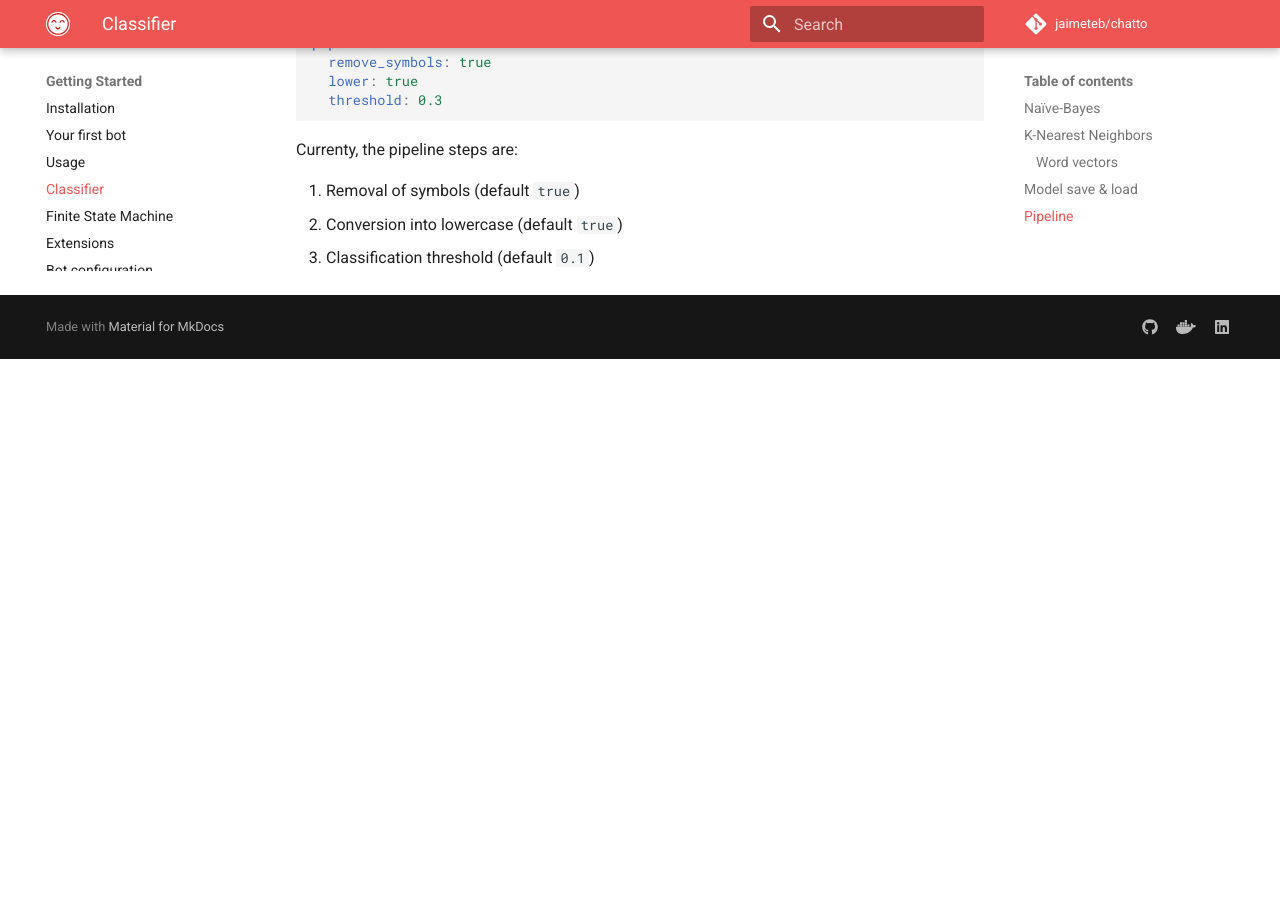
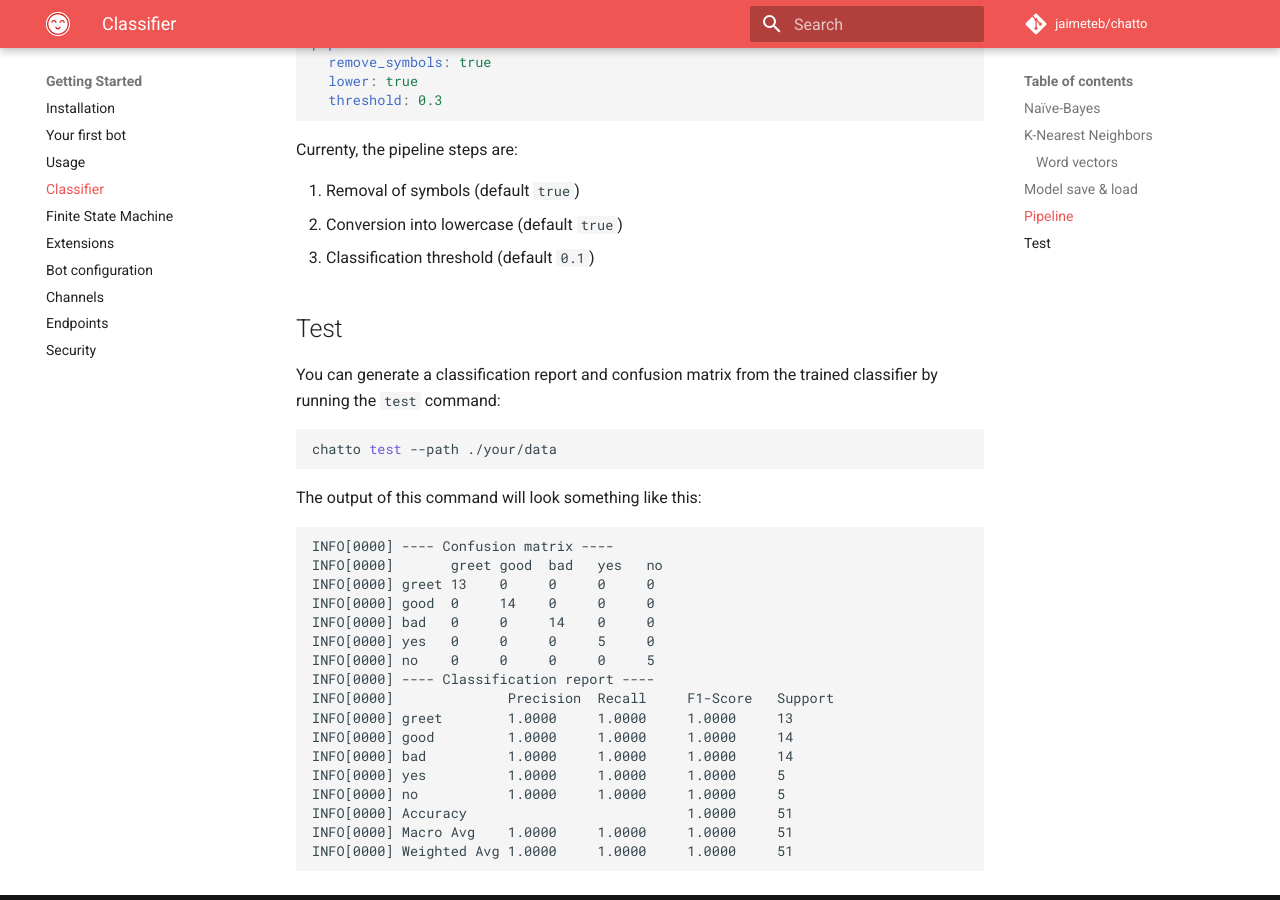
Before and after one commit to jaimeteb/chatto, an MkDocs documentation site: the page built from docs/classifier.md, in a window 1280 px wide and 900 px high, scrolled down 2454 px. Built offline with MkDocs 1.6.1 and Material for MkDocs 9.7.7, drawn with Linux system fonts in a browser that asks for light colours; comment, search, counter and statistics services are not loaded; before the commit the page ends 2813 px from its top, so only the background shows below that.

Commit message:
Update docs

````diff
--- a/docs/classifier.md
+++ b/docs/classifier.md
@@ -105,3 +105,33 @@
 1. Removal of symbols (default `true`)
 2. Conversion into lowercase (default `true`)
 3. Classification threshold (default `0.1`)
+
+## Test
+
+You can generate a classification report and confusion matrix from the trained classifier by running the `test` command:
+
+```bash
+chatto test --path ./your/data
+```
+
+The output of this command will look something like this:
+
+```log
+INFO[0000] ---- Confusion matrix ----
+INFO[0000]       greet good  bad   yes   no
+INFO[0000] greet 13    0     0     0     0
+INFO[0000] good  0     14    0     0     0
+INFO[0000] bad   0     0     14    0     0
+INFO[0000] yes   0     0     0     5     0
+INFO[0000] no    0     0     0     0     5
+INFO[0000] ---- Classification report ----
+INFO[0000]              Precision  Recall     F1-Score   Support
+INFO[0000] greet        1.0000     1.0000     1.0000     13
+INFO[0000] good         1.0000     1.0000     1.0000     14
+INFO[0000] bad          1.0000     1.0000     1.0000     14
+INFO[0000] yes          1.0000     1.0000     1.0000     5
+INFO[0000] no           1.0000     1.0000     1.0000     5
+INFO[0000] Accuracy                           1.0000     51
+INFO[0000] Macro Avg    1.0000     1.0000     1.0000     51
+INFO[0000] Weighted Avg 1.0000     1.0000     1.0000     51
+```
````
Also changed, not shown: docs/botconfiguration.md (+6 -4 lines), docs/changelog.md (+19 -0 lines).
